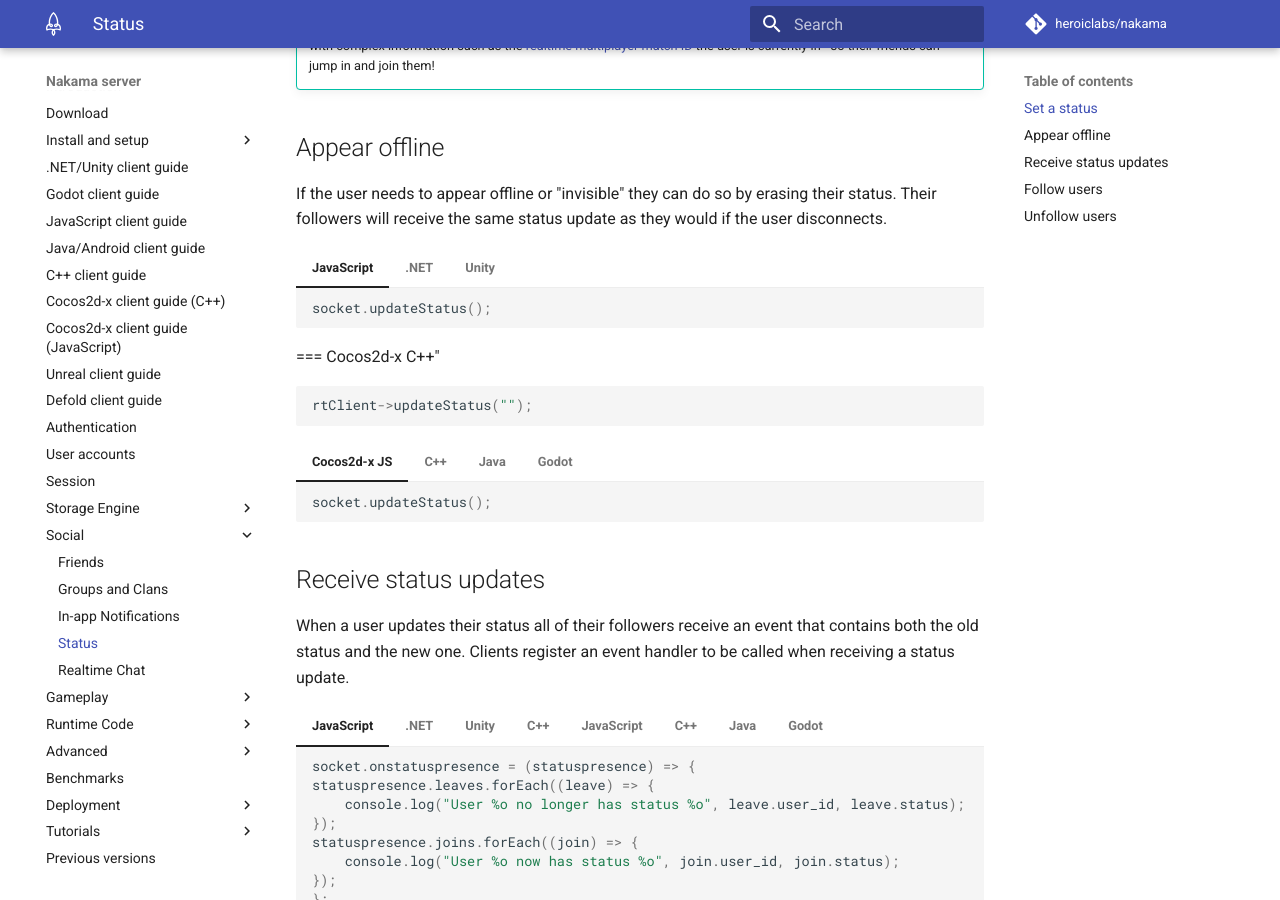
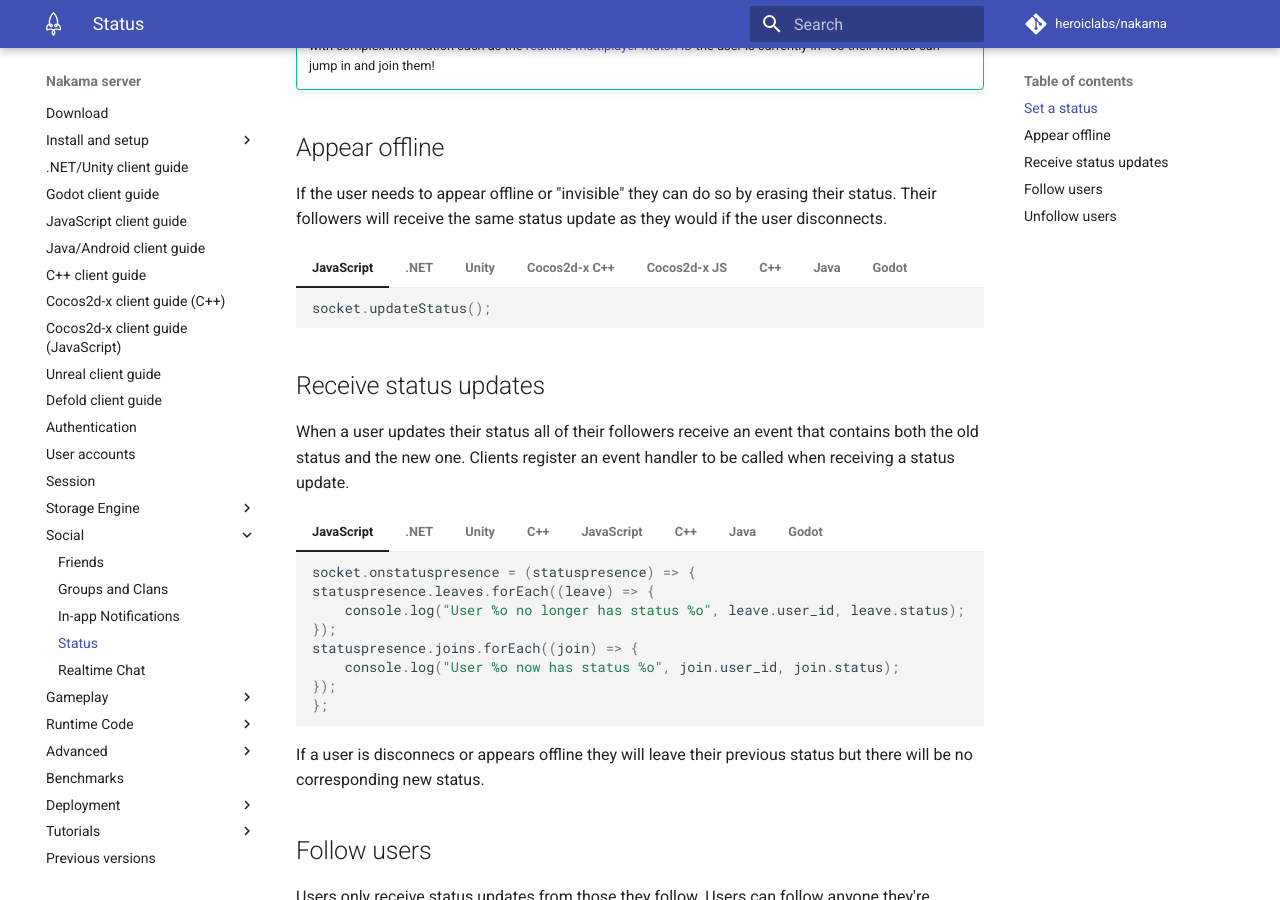
Before and after one commit to heroiclabs/nakama-docs, an MkDocs documentation site: the page built from docs/social-status.md, in a window 1280 px wide and 900 px high, scrolled down 675 px. Built offline with MkDocs 1.6.1 and Material for MkDocs 9.7.7, drawn with Linux system fonts in a browser that asks for light colours; comment, search, counter and statistics services are not loaded.

Commit message:
Fix missing quote

````diff
--- a/docs/social-status.md
+++ b/docs/social-status.md
@@ -77,7 +77,7 @@
 	await socket.UpdateStatusAsync(null);
 	```
 
-=== Cocos2d-x C++"
+=== "Cocos2d-x C++"
 	```cpp
 	rtClient->updateStatus("");
 	```
````
